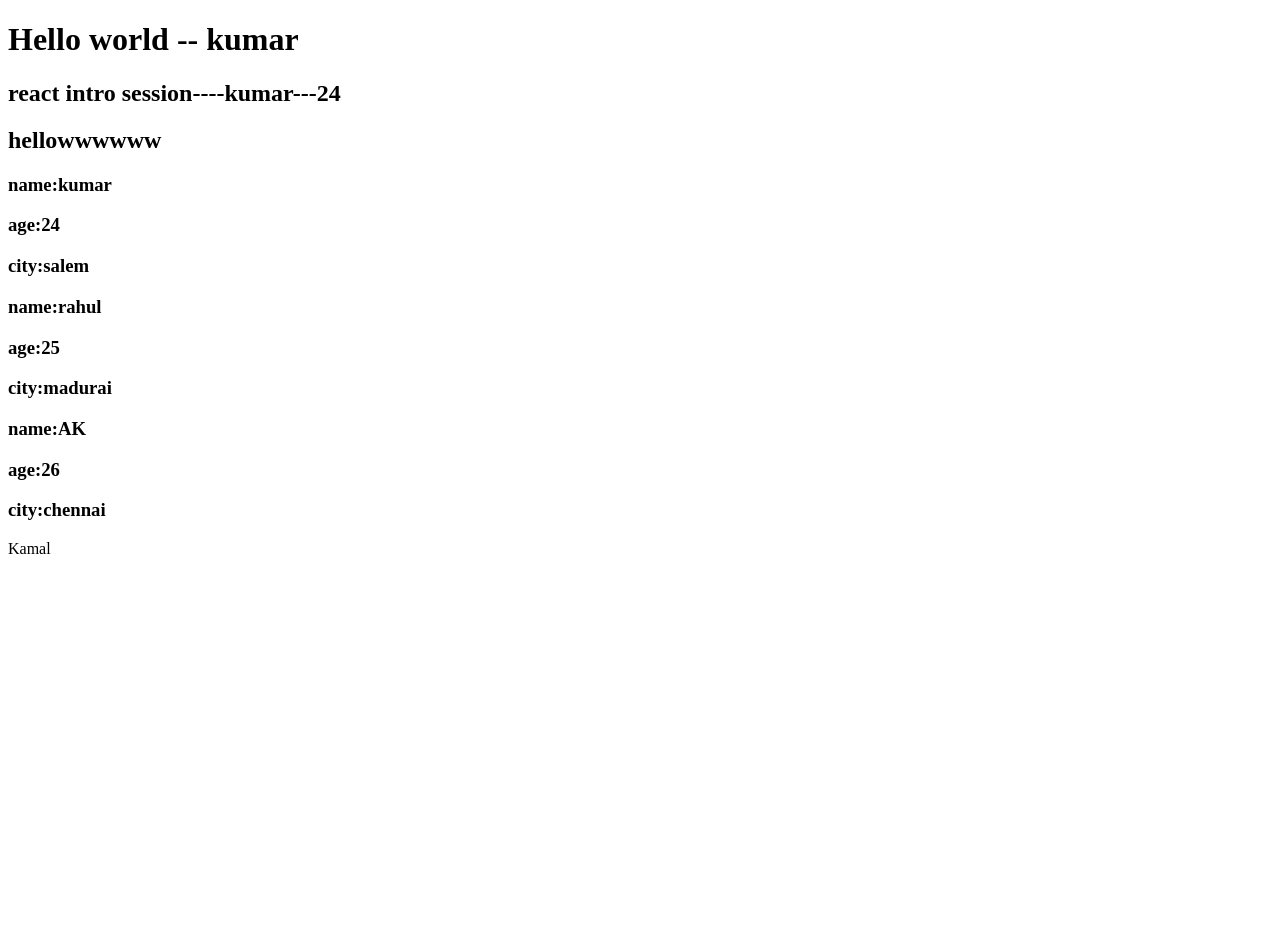
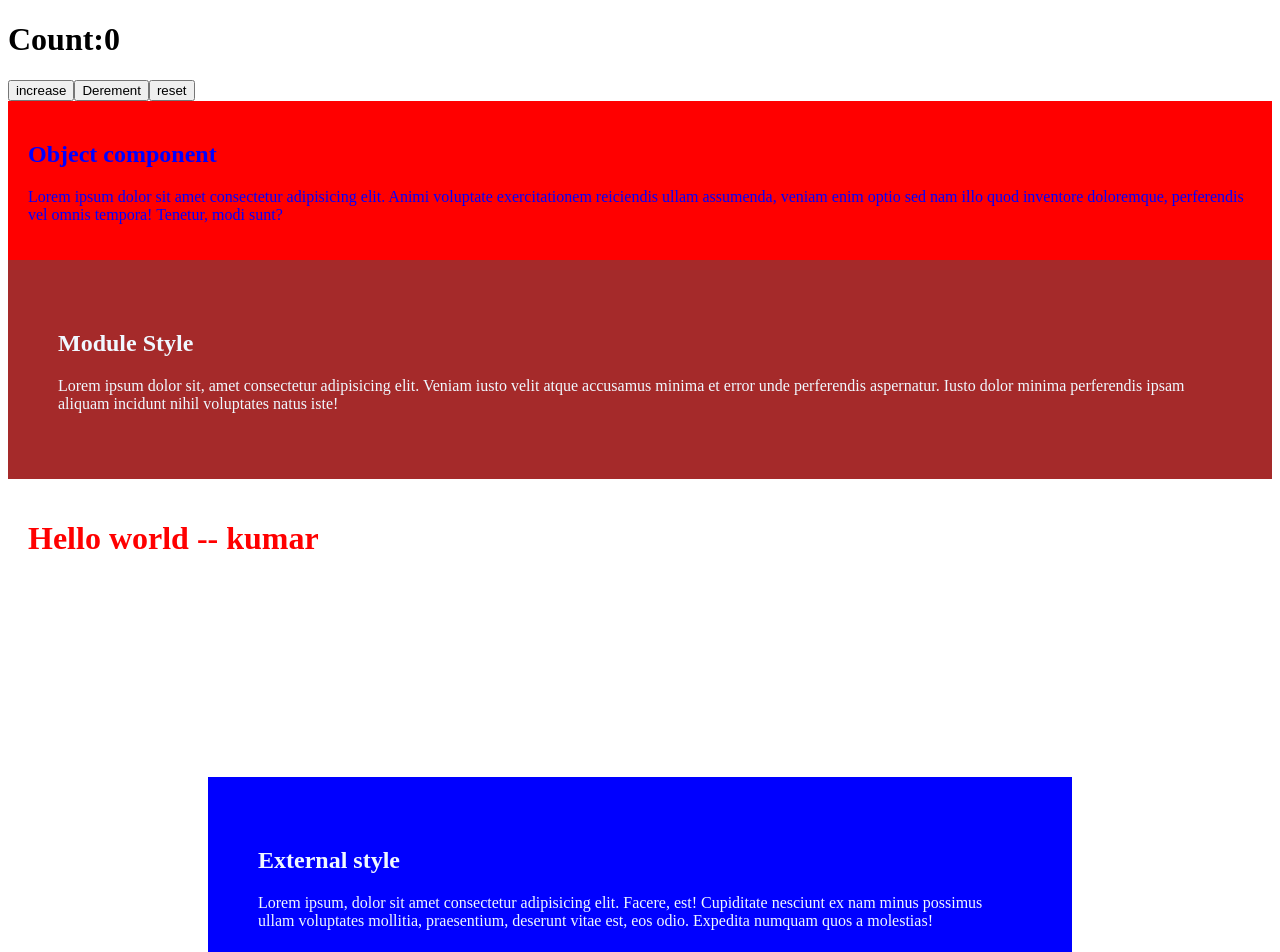
Before and after one commit to kamalrajms/julyB2, a React (Vite) app: page / in a window 1280 px wide. Shown: the top 952 px of the page. Before the commit the page ends 800 px from the top, so only its background shows below. Built offline with nearby package versions, Linux system fonts and the light colour scheme.

Commit message:
style and usestate()

```diff
--- a/src/App.jsx
+++ b/src/App.jsx
@@ -1,6 +1,10 @@
 import React from "react";
 import Greeting from "./Greeting";
 import DeStructuringProps from "./component/DeStructuringProps";
+import ExternalStyle from "./component/ExternalStyle";
+import ModuleStyle from "./component/ModuleStyle";
+import ObjectStyle from "./component/ObjectStyle";
+import UseStateHook from "./component/UseStateHook";
 
 export default function App() {
   const name = "kumar";
@@ -17,7 +21,11 @@ export default function App() {
 
   return (
     <>
-      <h1>Hello world -- {name}</h1>
+      <UseStateHook />
+      <ObjectStyle />
+      <ModuleStyle />
+      <h1 style={{ padding: "20px", color: "red" }}>Hello world -- {name}</h1>
+      <ExternalStyle />
       <Greeting first={name} age={age} />
       <DeStructuringProps name={name} age={age} city={city} />
       <DeStructuringProps name={name2} age={age2} city={city2} />
--- a/src/Greeting.jsx
+++ b/src/Greeting.jsx
@@ -3,7 +3,7 @@ import Hello from "./Hello";
 
 export default function Greeting(props) {
   return (
-    <div>
+    <div className="greeting">
       <h2>react intro session----{props.first}---{props.age}</h2>
       <Hello />
     </div>
--- a/src/Hello.jsx
+++ b/src/Hello.jsx
@@ -2,7 +2,7 @@ import React from "react";
 
 export default function Hello() {
   return (
-    <div>
+    <div className="hello">
       <h2>hellowwwwww</h2>
     </div>
   );
--- /dev/null
+++ b/src/component/ExternalStyle.css
@@ -0,0 +1,5 @@
+.external{
+    background-color: blue;
+    color: aliceblue;
+    padding: 50px;
+}
--- /dev/null
+++ b/src/component/ExternalStyle.jsx
@@ -0,0 +1,16 @@
+import React from "react";
+import "./ExternalStyle.css";
+
+export default function ExternalStyle() {
+  return (
+    <div className="external">
+      <h2>External style</h2>
+      <p>
+        Lorem ipsum, dolor sit amet consectetur adipisicing elit. Facere, est!
+        Cupiditate nesciunt ex nam minus possimus ullam voluptates mollitia,
+        praesentium, deserunt vitae est, eos odio. Expedita numquam quos a
+        molestias!
+      </p>
+    </div>
+  );
+}
--- /dev/null
+++ b/src/component/ModuleStyle.jsx
@@ -0,0 +1,16 @@
+import React from "react";
+import Kamal from "./ModuleStyle.module.css";
+
+export default function ModuleStyle() {
+  return (
+    <div className={Kamal.modulestyle}>
+      <h2>Module Style</h2>
+      <p>
+        Lorem ipsum dolor sit, amet consectetur adipisicing elit. Veniam iusto
+        velit atque accusamus minima et error unde perferendis aspernatur. Iusto
+        dolor minima perferendis ipsam aliquam incidunt nihil voluptates natus
+        iste!
+      </p>
+    </div>
+  );
+}
--- /dev/null
+++ b/src/component/ModuleStyle.module.css
@@ -0,0 +1,5 @@
+.modulestyle {
+  background-color: brown;
+  color: aliceblue;
+  padding: 50px;
+}
--- /dev/null
+++ b/src/component/ObjectStyle.jsx
@@ -0,0 +1,21 @@
+import React from "react";
+
+export default function ObjectStyle() {
+  const theme = {
+    backgroundColor: "red",
+    color: "blue",
+    padding: "20px",
+  };
+
+  return (
+    <div style={theme}>
+      <h2>Object component</h2>
+      <p>
+        Lorem ipsum dolor sit amet consectetur adipisicing elit. Animi voluptate
+        exercitationem reiciendis ullam assumenda, veniam enim optio sed nam
+        illo quod inventore doloremque, perferendis vel omnis tempora! Tenetur,
+        modi sunt?
+      </p>
+    </div>
+  );
+}
--- /dev/null
+++ b/src/component/UseStateHook.jsx
@@ -0,0 +1,13 @@
+import React, { useState } from "react";
+
+export default function UseStateHook() {
+  const [count, setCount] = useState(0);
+  return (
+    <div>
+      <h1>Count:{count}</h1>
+      <button onClick={() => setCount(count + 1)}>increase</button>
+      <button onClick={() => setCount(count - 1)}>Derement</button>
+      <button onClick={() => setCount(0)}>reset</button>
+    </div>
+  );
+}
--- a/src/index.css
+++ b/src/index.css
@@ -0,0 +1,17 @@
+.greeting {
+  background-color: aqua;
+  color: blueviolet;
+  padding: 20px;
+}
+.hello {
+  background-color: black;
+  color: aliceblue;
+  padding: 30px;
+}
+
+.external {
+  margin: 200px;
+}
+.modulestyle {
+  margin: 200px;
+}
```
Also changed, not shown: src/tex.txt.
